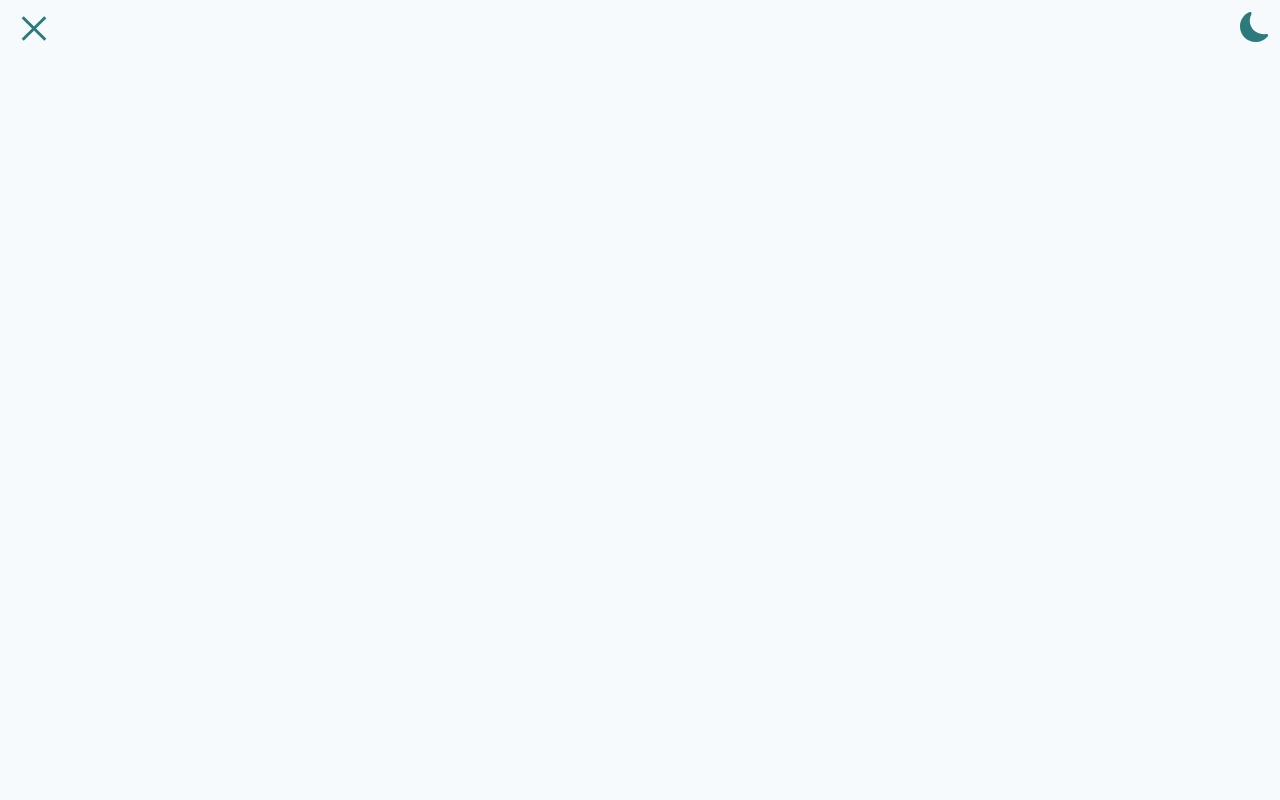
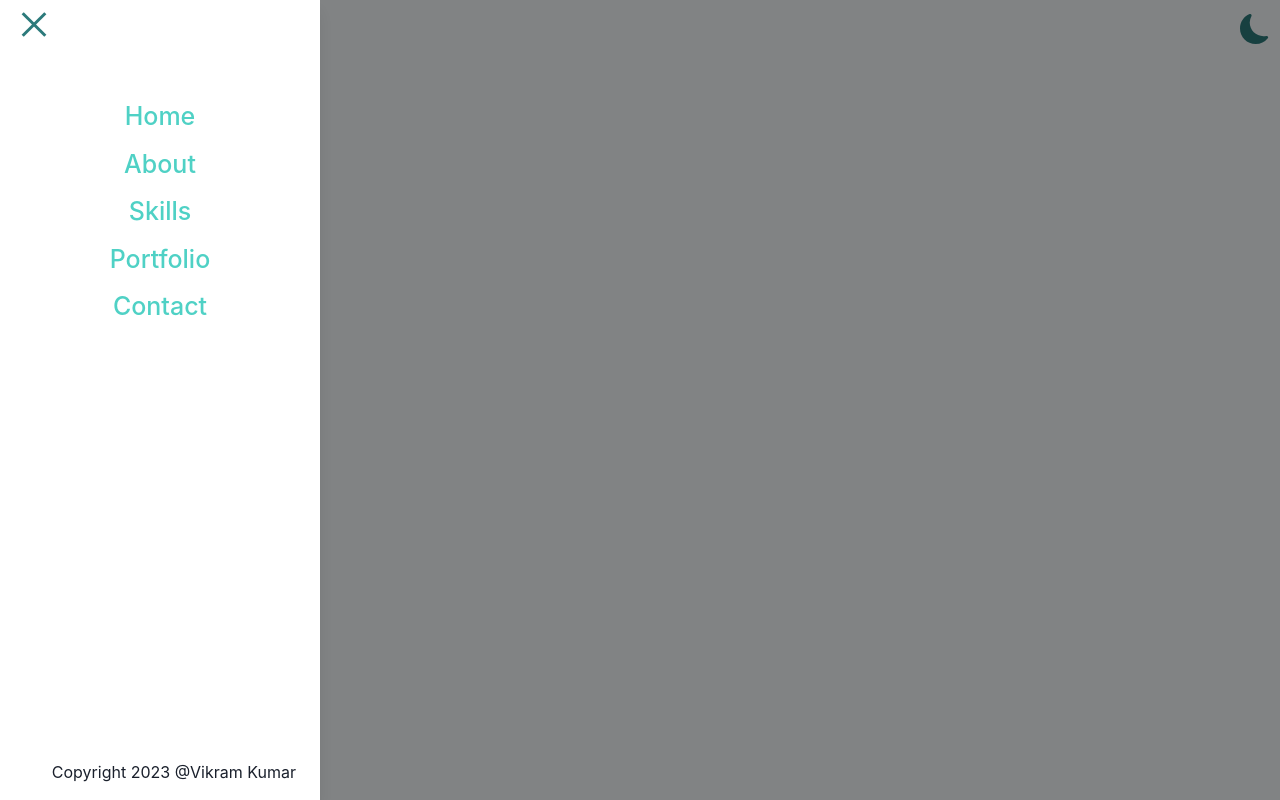
Before and after one commit to Brutalvik/portfolio, a React (Create React App) app: page / in a window 1280 px wide. Both pictures are taken after a click on the button 34 px from the left and 27 px from the top of the page. Built offline with nearby package versions, Linux system fonts and the light colour scheme; a web font is replaced by a local one.

Commit message:
Added drawer

```diff
--- a/src/components/Header/Header.module.css
+++ b/src/components/Header/Header.module.css
@@ -13,6 +13,8 @@
   margin: 0px 0px 0px 10px;
   cursor: pointer;
   width: fit-content;
+  position: relative;
+  z-index: 10000;
 }
 
 .theme {
@@ -22,3 +24,28 @@
   margin: 10px 10px 0px 0px;
   font-size: 30px;
 }
+
+.drawer {
+  display: grid;
+  grid-template-columns: minmax(200px, 1fr);
+  background-color: var(--dark-background);
+}
+
+.menuItem {
+  display: grid;
+  grid-template-rows: repeat(5, 1fr);
+  place-items: center;
+  margin: 5em 0em 0em 0em;
+}
+
+.menuItem > p {
+  font-size: 25px;
+  font-weight: 500;
+  margin: 10px 0px 0px 0px;
+  color: var(--dark-text);
+}
+
+.menuItem > p:hover {
+  cursor: pointer;
+  color: var(--light-text);
+}
--- a/src/components/Header/Header.tsx
+++ b/src/components/Header/Header.tsx
@@ -6,18 +6,23 @@ import { BsMoonFill, BsSunFill } from "react-icons/bs";
 import { toggleHamburger, toggleTheme } from "app/reducers/theme";
 import { handleToggle } from "features/functions";
 import { Squash as Hamburger } from "hamburger-react";
+import {
+  Drawer,
+  DrawerBody,
+  DrawerFooter,
+  DrawerOverlay,
+  DrawerContent,
+} from "@chakra-ui/react";
 
 const Header: FC = () => {
   const dispatch = useAppDispatch();
   const { darkMode, hamburgerIsOpen } = useAppSelector((state) => state.theme);
+  const toggleDrawer = () => handleToggle(dispatch, toggleHamburger);
 
   return (
     <div className={styles.container}>
       <div className={styles.menu}>
-        <Hamburger
-          onToggle={() => handleToggle(dispatch, toggleHamburger)}
-          toggled={hamburgerIsOpen}
-        />
+        <Hamburger onToggle={toggleDrawer} toggled={hamburgerIsOpen} />
       </div>
       <div className={styles.theme}>
         {darkMode ? (
@@ -26,6 +31,31 @@ const Header: FC = () => {
           <BsSunFill onClick={() => handleToggle(dispatch, toggleTheme)} />
         )}
       </div>
+      <div className={styles.drawer}>
+        <Drawer
+          isOpen={hamburgerIsOpen}
+          placement="left"
+          onClose={toggleDrawer}
+          size="xs"
+        >
+          <DrawerOverlay />
+          <DrawerContent>
+            <DrawerBody>
+              <div className={styles.menuItem}>
+                <p>Home</p>
+                <p>About</p>
+                <p>Skills</p>
+                <p>Portfolio</p>
+                <p>Contact</p>
+              </div>
+            </DrawerBody>
+
+            <DrawerFooter textAlign="center">
+              Copyright 2023 @Vikram Kumar
+            </DrawerFooter>
+          </DrawerContent>
+        </Drawer>
+      </div>
     </div>
   );
 };
--- a/src/index.tsx
+++ b/src/index.tsx
@@ -4,6 +4,7 @@ import { Provider } from "react-redux";
 import { store } from "./app/store";
 import App from "./App";
 import "./index.css";
+import { ChakraProvider } from "@chakra-ui/react";
 
 const container = document.getElementById("root")!;
 const root = createRoot(container);
@@ -11,7 +12,9 @@ const root = createRoot(container);
 root.render(
   <React.StrictMode>
     <Provider store={store}>
-      <App />
+      <ChakraProvider>
+        <App />
+      </ChakraProvider>
     </Provider>
   </React.StrictMode>
 );
```
